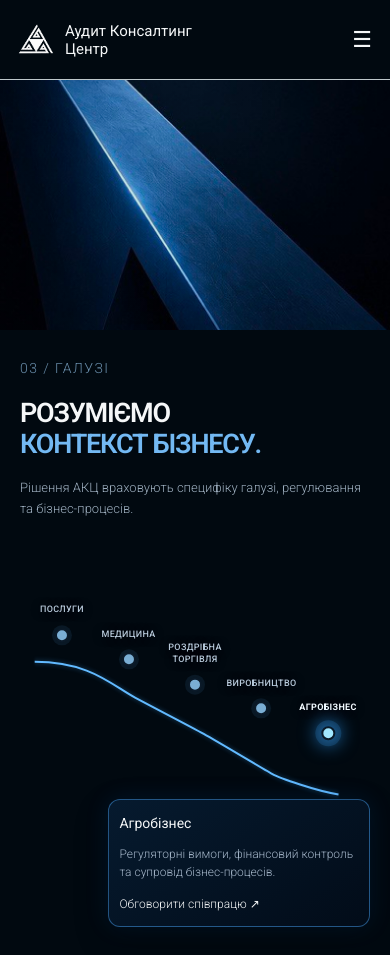
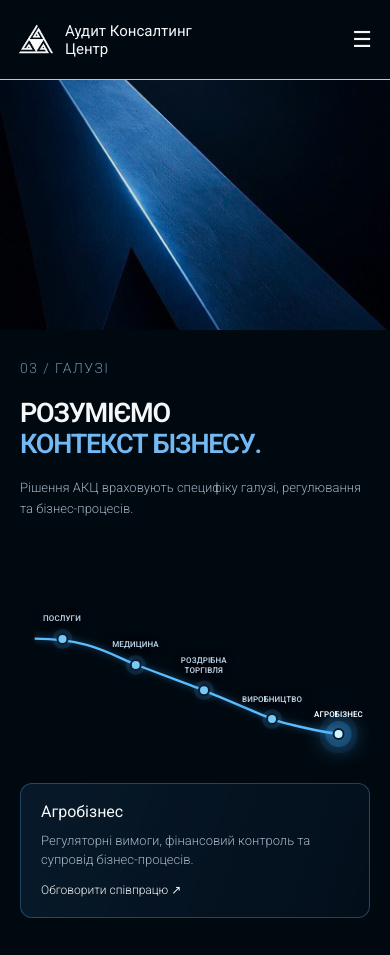
Before and after one commit to dnagorna3817-spec/website_akc_main, a Next.js app: page /industries in a window 390 px wide. Built offline with nearby package versions, Linux system fonts and the light colour scheme.

Commit message:
Style larger curved industries navigation and responsive detail panel

```diff
--- a/app/industries/industries.css
+++ b/app/industries/industries.css
@@ -295,3 +295,106 @@
   .industries-node-5 { left: 88%; top: 50.7%; }
   .industries-detail { bottom: 0; }
 }
+
+
+/* Redesigned industries navigation: one coherent curve, larger interactive targets,
+   and a compact information panel below it. */
+.industries-diagram {
+  display: flex;
+  flex-direction: column;
+  justify-content: center;
+  gap: clamp(16px, 2.8vh, 28px);
+  margin-top: clamp(22px, 3.5vh, 44px);
+  min-height: 0;
+}
+.industries-plot {
+  position: relative;
+  flex: 0 0 auto;
+  width: 100%;
+  height: clamp(205px, 29vh, 290px);
+  isolation: isolate;
+}
+.industries-plot .industries-line-svg {
+  position: absolute;
+  inset: 0;
+  width: 100%;
+  height: 100%;
+  overflow: visible;
+}
+.industries-plot .industries-line-svg path {
+  fill: none;
+  stroke: #5cbcff;
+  stroke-width: 2.4px;
+  vector-effect: non-scaling-stroke;
+  filter: drop-shadow(0 0 5px rgba(62,171,255,.5));
+}
+.industries-plot .industries-node {
+  position: absolute;
+  display: flex;
+  flex-direction: column;
+  align-items: center;
+  justify-content: flex-end;
+  gap: 10px;
+  min-width: 74px;
+  min-height: 48px;
+  padding: 4px 0;
+  transform: translate(-50%, calc(-100% + 10px));
+  z-index: 2;
+}
+.industries-plot .industries-node span {
+  color: #b7cfe1;
+  font-size: clamp(9px, .78vw, 12px);
+  font-weight: 600;
+  letter-spacing: .01em;
+  white-space: nowrap;
+}
+.industries-plot .industries-node i {
+  width: 16px;
+  height: 16px;
+  flex: 0 0 16px;
+  border: 2px solid #071d30;
+  background: #78c9f6;
+  box-shadow: 0 0 0 4px rgba(75,169,236,.12), 0 0 12px rgba(58,173,255,.3);
+}
+.industries-plot .industries-node.selected i {
+  background: #d0f5ff;
+  box-shadow: 0 0 0 7px rgba(59,163,244,.22), 0 0 0 13px rgba(59,163,244,.07), 0 0 22px 7px rgba(58,171,255,.6);
+}
+.industries-plot .industries-node.selected span { color: #fff; }
+.industries-plot .industries-node-1 { left: 12%; top: 42.67%; }
+.industries-plot .industries-node-2 { left: 33%; top: 55%; }
+.industries-plot .industries-node-3 { left: 52.5%; top: 67.33%; }
+.industries-plot .industries-node-4 { left: 72%; top: 81%; }
+.industries-plot .industries-node-5 { left: 91%; top: 88%; }
+.industries-diagram > .industries-detail {
+  position: relative;
+  inset: auto;
+  width: 100%;
+  max-width: 470px;
+  min-height: 105px;
+  align-self: flex-end;
+  padding: 16px 20px;
+  border: 1px solid rgba(86,177,244,.32);
+  border-radius: 12px;
+  background: linear-gradient(110deg, rgba(10,32,52,.72), rgba(3,15,28,.9));
+  box-shadow: none;
+}
+.industries-diagram > .industries-detail strong { font-size: 16px; }
+.industries-diagram > .industries-detail p { font-size: 13px; margin: 7px 0; }
+.industries-diagram > .industries-detail a { font-size: 12px; }
+@media (min-width: 901px) {
+  .industries-panel { padding-top: clamp(25px, 4vh, 54px); }
+  .industries-diagram { flex: 1; }
+}
+@media (max-width: 900px) {
+  .industries-diagram { min-height: 0; flex: none; }
+  .industries-plot { height: 250px; }
+  .industries-diagram > .industries-detail { width: 100%; max-width: none; }
+}
+@media (max-width: 550px) {
+  .industries-plot { height: 210px; }
+  .industries-plot .industries-node { min-width: 45px; gap: 8px; }
+  .industries-plot .industries-node span { font-size: 8px; max-width: 70px; white-space: normal; }
+  .industries-plot .industries-node i { width: 12px; height: 12px; flex-basis: 12px; }
+  .industries-diagram > .industries-detail { min-height: 115px; }
+}
```
